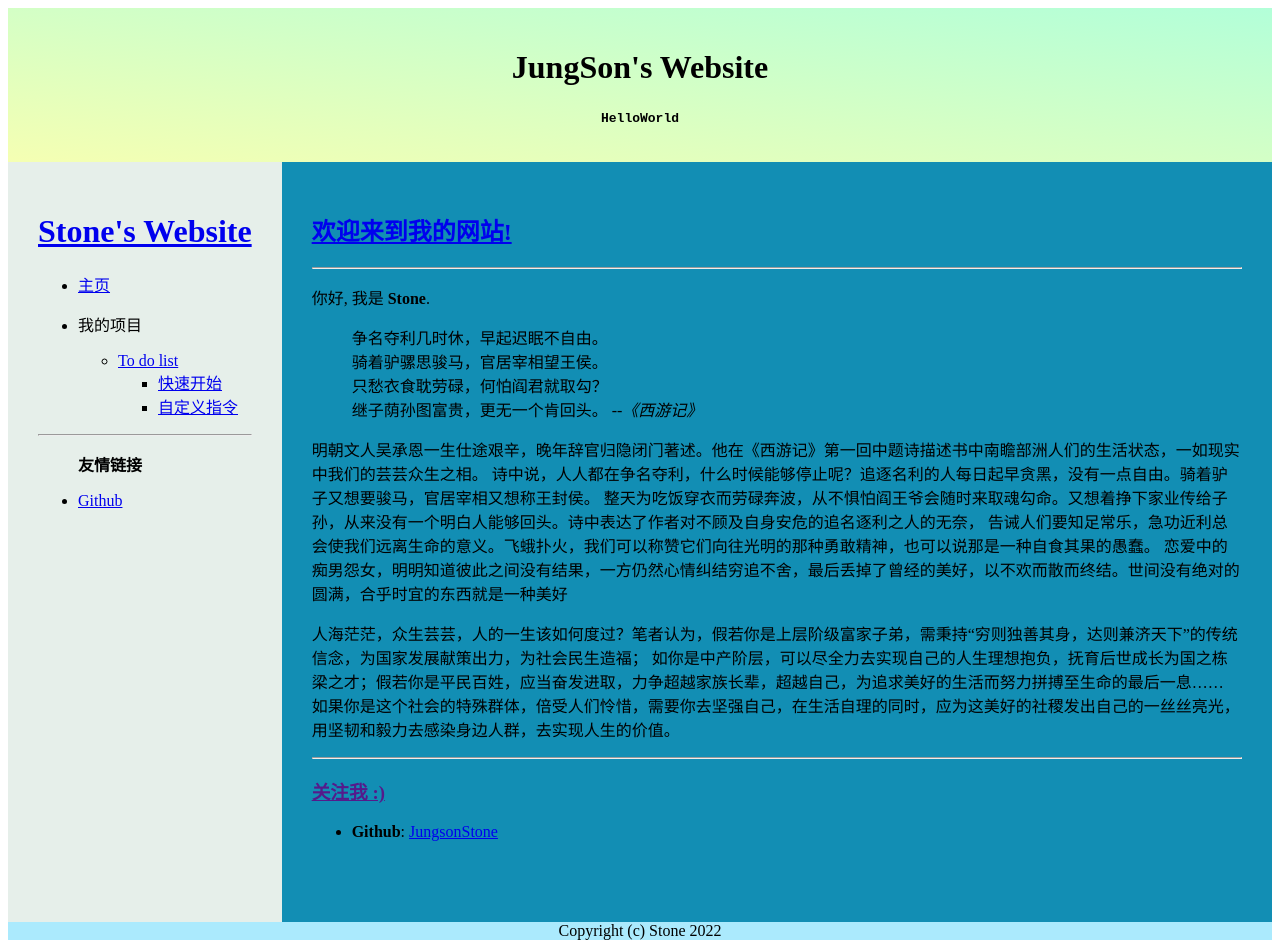
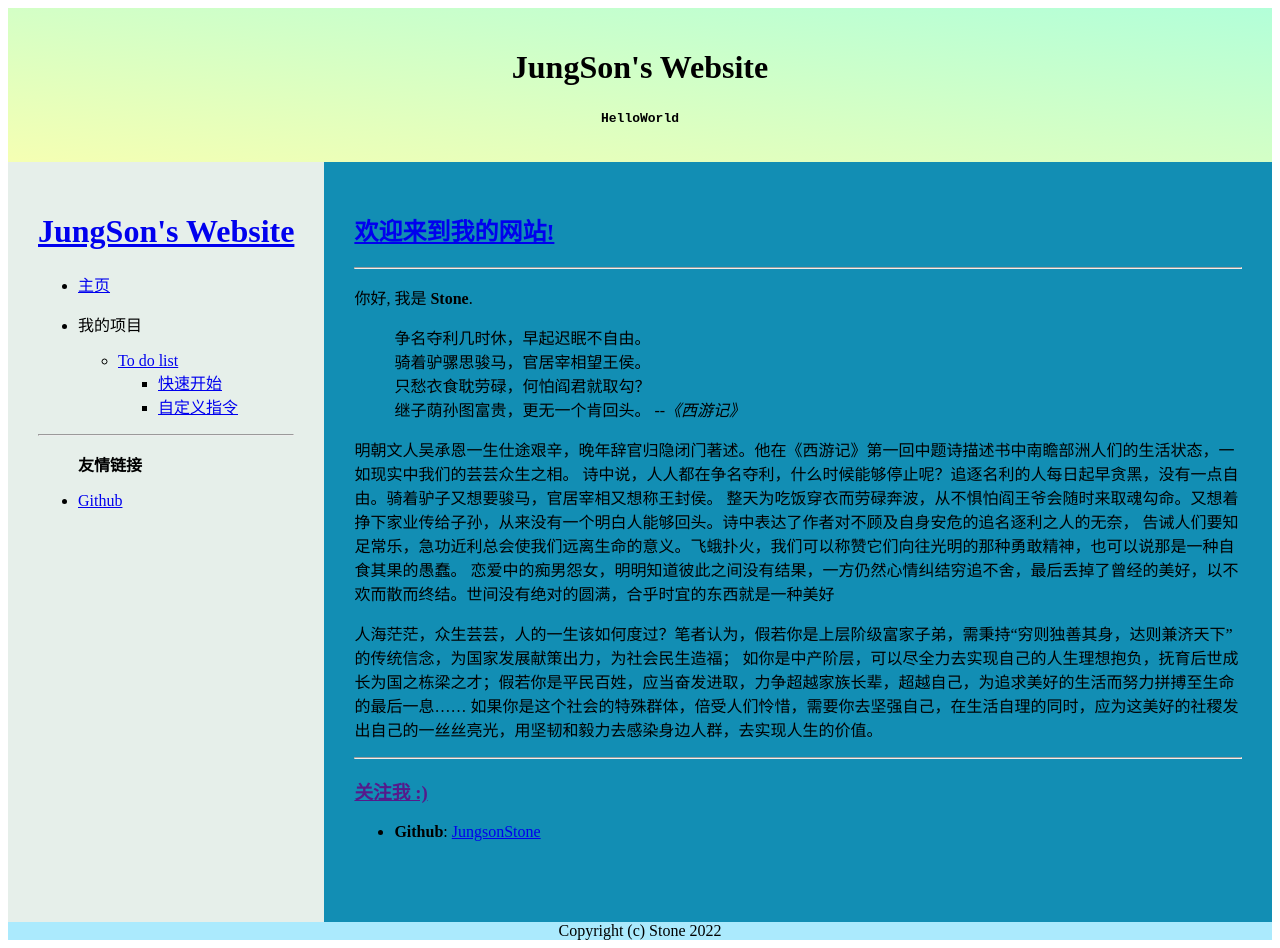
Before and after one commit to JungsonStone/testmain, a plain HTML site: page new.html in a window 1280 px wide. Drawn offline with Linux system fonts and the light colour scheme.

Commit message:
Update new.html

```diff
--- a/new.html
+++ b/new.html
@@ -30,7 +30,7 @@
                   float:left;
                   overflow:hidden;
                   position:relative;">
-    <h1 class="app-name"><a class="app-name-link" data-nosearch="" href="/" one-link-mark="yes">Stone's Website</a></h1>
+    <h1 class="app-name"><a class="app-name-link" data-nosearch="" href="/" one-link-mark="yes">JungSon's Website</a></h1>
     <div class="sidebar-nav">
       <div class="sidebar-tree">
         <ul>
```
